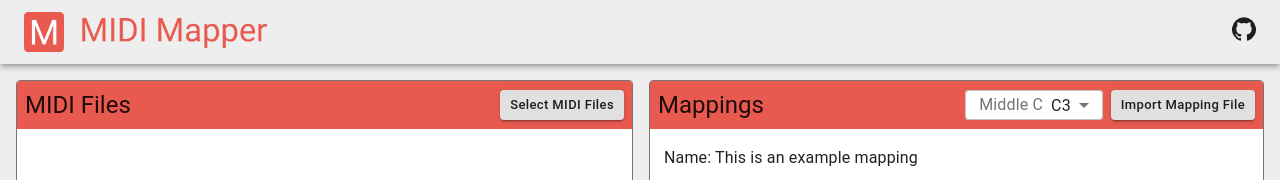
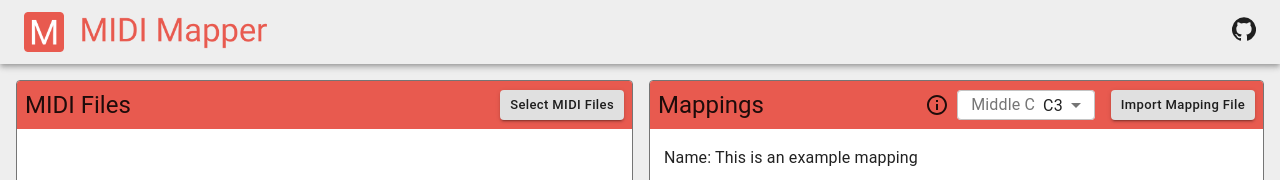
Before and after one commit to mbise1993/midi-mapper, a Next.js app: page / in a window 1280 px wide. Shown: the top 180 px of the page. Built offline with nearby package versions, Linux system fonts and the light colour scheme.

Commit message:
Add info tooltip for middle C selector

```diff
--- a/src/components/MappingConfigView.tsx
+++ b/src/components/MappingConfigView.tsx
@@ -5,12 +5,19 @@ import {
   InputAdornment,
   MenuItem,
   TextField,
+  Tooltip,
   Typography,
   withStyles,
 } from '@material-ui/core';
+import { InfoOutlined as InfoIcon } from '@material-ui/icons';
 
 import { DEFAULT_MAPPING_TEXT } from '../services/mappingConfig';
 import { PageSection } from './PageSection';
+
+const MIDDLE_C_INFO_TEXT = `Different MIDI editors use different values
+for middle C. As a rule of thumb, if your editor's lowest note is C-2,
+this should be set to C3. If the lowest note is C-1, this should be set to
+C4`;
 
 const DenseSelect = withStyles({
   root: {
@@ -63,6 +70,10 @@ export const MappingConfigView: React.FC<MappingConfigViewProps> = ({
       title="Mappings"
       headerRight={
         <Box display="flex" alignItems="center">
+          <Tooltip arrow placement="left" enterDelay={10} title={MIDDLE_C_INFO_TEXT}>
+            <InfoIcon />
+          </Tooltip>
+          <Box marginLeft={1}>
             <DenseSelect
               select
               variant="outlined"
@@ -89,7 +100,8 @@ export const MappingConfigView: React.FC<MappingConfigViewProps> = ({
                 C4
               </MenuItem>
             </DenseSelect>
-          <Box marginLeft={1}>
+          </Box>
+          <Box marginLeft={2}>
             <FileInput inputText="" buttonText="Import Mapping File" onChange={onFileSelected} />
           </Box>
         </Box>
```
Lines whose indentation alone changed are shown as unchanged.
